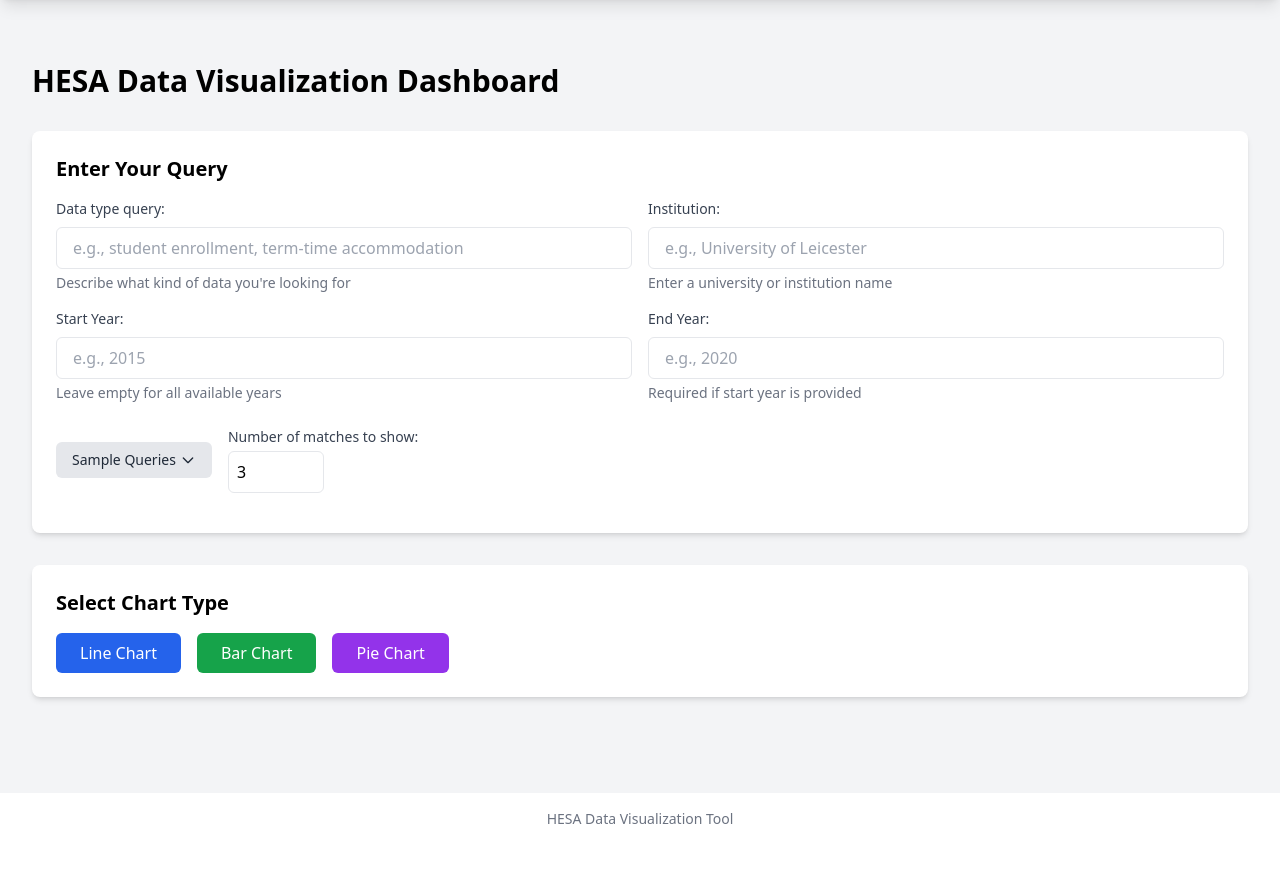
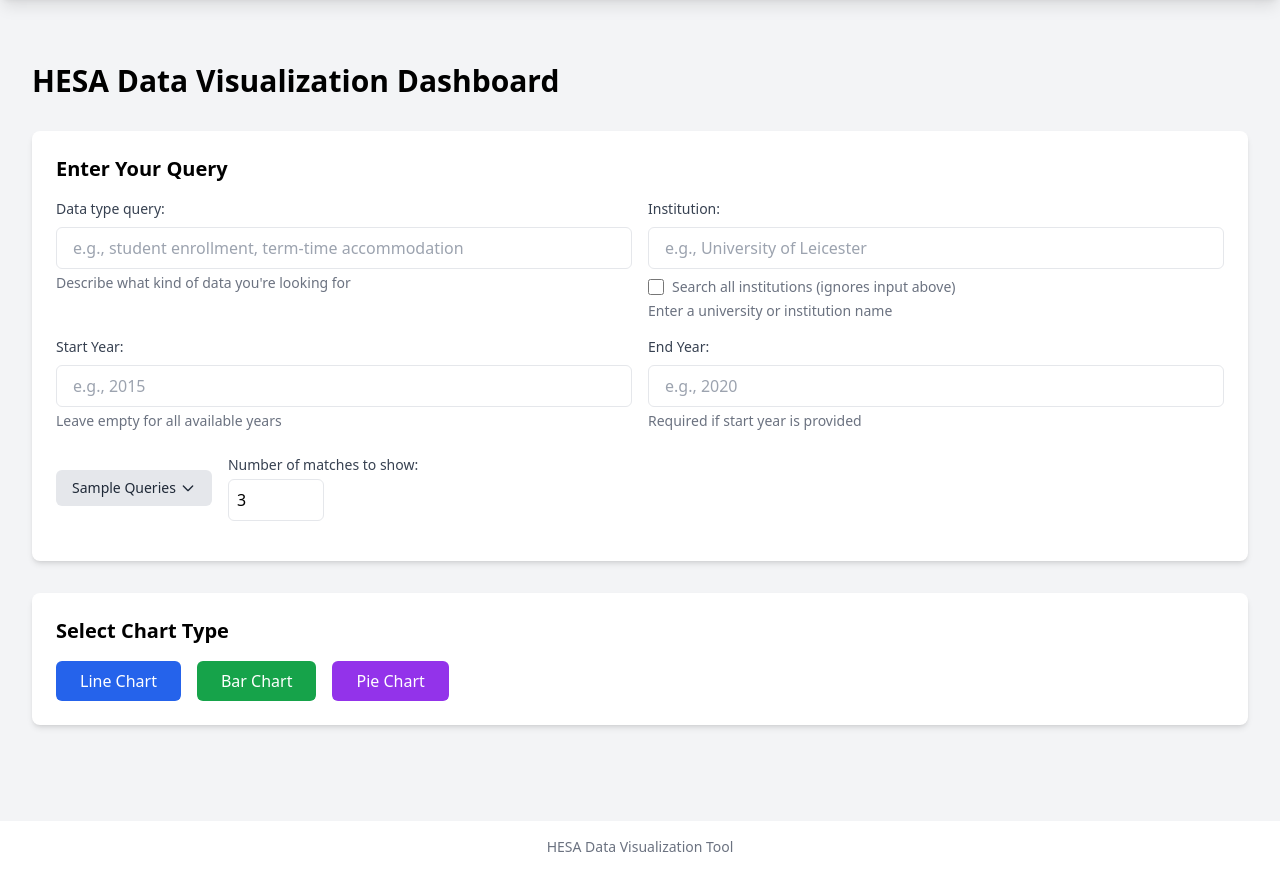
Before and after one commit to vovafish/hesa-llm-visualisation, a Django app: page / in a window 1280 px wide. Shown: the part 65-938 px from the top of the page. Before the commit the page ends 889 px from the top, so only its background shows below. Run offline with Django 5.2, Linux system fonts and the light colour scheme.

Commit message:
if more than 3 talbes (csv files of same title) are shown, we hide the rest and allow user to expend it. change the instuitution input so if nothing provided we look for uni of Leicester of something is provide we look for uni of leicster and for what if provide and there is a tick box to see all the institutions

```diff
--- a/hesa-llm-visualisation/core/static/js/dashboard.js
+++ b/hesa-llm-visualisation/core/static/js/dashboard.js
@@ -25,6 +25,7 @@ document.addEventListener('DOMContentLoaded', function() {
     const startYearInput = document.getElementById('startYearInput');
     const endYearInput = document.getElementById('endYearInput');
     const maxMatchesInput = document.getElementById('maxMatches');
+    const allInstitutionsCheckbox = document.getElementById('allInstitutionsCheckbox');
 
     console.log('Elements found:', {
         lineChartBtn: !!lineChartBtn,
@@ -37,7 +38,8 @@ document.addEventListener('DOMContentLoaded', function() {
         institutionInput: !!institutionInput,
         startYearInput: !!startYearInput,
         endYearInput: !!endYearInput,
-        maxMatchesInput: !!maxMatchesInput
+        maxMatchesInput: !!maxMatchesInput,
+        allInstitutionsCheckbox: !!allInstitutionsCheckbox
     });
 
     // Sample Queries Button Click Handler
@@ -130,14 +132,40 @@ document.addEventListener('DOMContentLoaded', function() {
         alert('Pie chart functionality not implemented yet');
     });
 
+    // All institutions checkbox handler
+    if (allInstitutionsCheckbox && institutionInput) {
+        allInstitutionsCheckbox.addEventListener('change', function() {
+            institutionInput.disabled = this.checked;
+            if (this.checked) {
+                institutionInput.classList.add('bg-gray-100');
+            } else {
+                institutionInput.classList.remove('bg-gray-100');
+            }
+        });
+    }
+
     // Function to process the query and fetch data
     function processQuery(chartType) {
         // Get values from all input fields
         const query = queryInput.value.trim();
-        const institution = institutionInput.value.trim();
+        let institution = institutionInput.value.trim();
         const startYear = startYearInput.value.trim();
         const endYear = endYearInput.value.trim();
         const maxMatches = maxMatchesInput.value || 3;
+        const searchAllInstitutions = allInstitutionsCheckbox.checked;
+
+        // Default to University of Leicester if no institution provided and checkbox is not checked
+        if (!searchAllInstitutions) {
+            if (!institution) {
+                institution = "The University of Leicester";
+            } else if (institution !== "The University of Leicester") {
+                // If another institution is entered, include both it and Leicester
+                institution = `The University of Leicester,${institution}`;
+            }
+        } else {
+            // If checkbox is checked, don't filter by institution
+            institution = "";
+        }
 
         console.log('Processing query:', {
             query,
@@ -145,7 +173,8 @@ document.addEventListener('DOMContentLoaded', function() {
             startYear,
             endYear,
             chartType,
-            maxMatches
+            maxMatches,
+            searchAllInstitutions
         });
 
         // Validate inputs
@@ -155,38 +184,35 @@ document.addEventListener('DOMContentLoaded', function() {
             return;
         }
 
-        // If start year is provided, end year is required
         if (startYear && !endYear) {
-            alert('If you provide a start year, you must also provide an end year.');
+            alert('Please provide an end year when using a start year.');
             hideLoading();
             return;
         }
 
-        // Get the CSRF token for POST requests
+        // Get CSRF token
         const csrfToken = document.querySelector('[name=csrfmiddlewaretoken]').value;
         console.log('CSRF token found:', !!csrfToken);
 
-        // Build URL parameters
-        const params = new URLSearchParams({
-            'query': query,
-            'chart_type': chartType,
-            'max_matches': maxMatches
-        });
-
-        // Add optional parameters if they exist
+        // Prepare the request parameters
+        const params = new URLSearchParams();
+        params.append('query', query);
         if (institution) params.append('institution', institution);
         if (startYear) params.append('start_year', startYear);
         if (endYear) params.append('end_year', endYear);
+        params.append('chart_type', chartType);
+        params.append('max_matches', maxMatches);
 
-        // Send the query to the backend
-        console.log('Sending fetch request to /api/process-hesa-query/');
-        console.log('Request URL parameters:', params.toString());
+        // Build the API URL
+        const apiUrl = `/api/process-hesa-query/?${params.toString()}`;
+        console.log('Fetching data from:', apiUrl);
 
-        fetch(`/api/process-hesa-query/?${params.toString()}`, {
+        // Make the request to the backend
+        fetch(apiUrl, {
             method: 'GET',
             headers: {
-                'Content-Type': 'application/json',
                 'X-CSRFToken': csrfToken,
+                'Content-Type': 'application/json'
             }
         })
         .then(response => {
@@ -395,7 +421,21 @@ document.addEventListener('DOMContentLoaded', function() {
 
                 // Add each file preview
                 if (preview.file_previews && preview.file_previews.length > 0) {
-                    preview.file_previews.forEach((filePreview, index) => {
+                    // Add information about total files and preview limits
+                    const totalFiles = preview.file_previews.length;
+                    const initialFilesToShow = 3;
+                    const hasMoreFiles = totalFiles > initialFilesToShow;
+
+                    if (hasMoreFiles) {
+                        groupPreviewHTML += `
+                            <div class="mb-2 text-sm text-gray-700">
+                                <p>Showing ${initialFilesToShow} of ${totalFiles} files</p>
+                            </div>
+                        `;
+                    }
+
+                    // Display initial previews (up to 3)
+                    preview.file_previews.slice(0, initialFilesToShow).forEach((filePreview, index) => {
                         // Get filename and year
                         const fileName = filePreview.file_name;
                         const fileYear = filePreview.year || 'Unknown';
@@ -458,6 +498,90 @@ document.addEventListener('DOMContentLoaded', function() {
                             </div>
                         `;
                     });
+
+                    // Add hidden section for additional files if there are more than 3
+                    if (hasMoreFiles) {
+                        groupPreviewHTML += `<div class="hidden-files hidden">`;
+
+                        // Add remaining files (beyond the first 3)
+                        preview.file_previews.slice(initialFilesToShow).forEach((filePreview, index) => {
+                            // Get filename and year
+                            const fileName = filePreview.file_name;
+                            const fileYear = filePreview.year || 'Unknown';
+
+                            groupPreviewHTML += `
+                                <div class="mt-2 mb-4 pb-4 border-b border-green-300">
+                                    <h4 class="text-lg font-medium text-green-800">${fileName}</h4>
+                                    <p class="text-sm text-gray-600 mb-2">Year: ${fileYear}</p>
+
+                                    <div class="overflow-x-auto mb-3">
+                                        <table class="min-w-full bg-white border border-gray-300">
+                                            <thead>
+                                                <tr>
+                        `;
+
+                        // Add table headers
+                        const columns = filePreview.columns || [];
+                        if (columns && columns.length > 0) {
+                            columns.forEach(column => {
+                                groupPreviewHTML += `<th class="px-4 py-2 border-b border-gray-300 text-left text-sm">${column}</th>`;
+                            });
+                        }
+
+                        groupPreviewHTML += `
+                                            </tr>
+                                        </thead>
+                                        <tbody>
+                        `;
+
+                        // Add table rows
+                        const data = filePreview.data || [];
+                        if (data && data.length > 0) {
+                            // Show up to 3 rows in preview
+                            const displayRows = data.slice(0, 3);
+                            displayRows.forEach(row => {
+                                groupPreviewHTML += `<tr>`;
+                                row.forEach(cell => {
+                                    groupPreviewHTML += `<td class="px-4 py-2 border-b border-gray-300 text-sm">${cell}</td>`;
+                                });
+                                groupPreviewHTML += `</tr>`;
+                            });
+                        } else {
+                            groupPreviewHTML += `
+                                <tr>
+                                    <td colspan="${columns.length}" class="px-4 py-2 text-center text-gray-500">No matching rows found</td>
+                                </tr>
+                            `;
+                        }
+
+                        groupPreviewHTML += `
+                                        </tbody>
+                                    </table>
+                                </div>
+
+                                <!-- Preview information if there are more rows -->
+                                ${filePreview.matched_rows > 3 ?
+                                `<div class="text-sm text-gray-600 mb-3">
+                                    <p class="italic">Preview showing ${Math.min(data.length, 3)} rows out of ${filePreview.matched_rows}.</p>
+                                </div>` : ''}
+                            </div>
+                        `;
+                        });
+
+                        groupPreviewHTML += `</div>`;
+
+                        // Add toggle button for showing/hiding additional files
+                        groupPreviewHTML += `
+                            <div class="mb-4">
+                                <button class="toggle-files-btn text-blue-600 hover:text-blue-800 underline flex items-center">
+                                    <span class="toggle-text">Show ${totalFiles - initialFilesToShow} more files</span>
+                                    <svg xmlns="http://www.w3.org/2000/svg" class="toggle-icon h-4 w-4 ml-1" fill="none" viewBox="0 0 24 24" stroke="currentColor">
+                                        <path stroke-linecap="round" stroke-linejoin="round" stroke-width="2" d="M19 9l-7 7-7-7" />
+                                    </svg>
+                                </button>
+                            </div>
+                        `;
+                    }
                 } else {
                     groupPreviewHTML += `
                         <div class="mt-2 mb-4">
@@ -479,12 +603,44 @@ document.addEventListener('DOMContentLoaded', function() {
                 queryResultsContainer.innerHTML += groupPreviewHTML;
             });
 
-            // Add event listeners to select file buttons
+            // Set up click handlers for the select file buttons
             const selectFileBtns = document.querySelectorAll('.select-file-btn');
             selectFileBtns.forEach(btn => {
                 btn.addEventListener('click', function() {
                     const groupId = this.getAttribute('data-group-id');
                     selectFileSource(groupId);
+                });
+            });
+
+            // Set up toggle handlers for showing/hiding additional files
+            queryResultsContainer.querySelectorAll('.toggle-files-btn').forEach(button => {
+                button.addEventListener('click', function() {
+                    // Find the closest hidden-files div
+                    const hiddenFilesDiv = this.closest('.group-preview').querySelector('.hidden-files');
+                    if (hiddenFilesDiv) {
+                        // Toggle the hidden class
+                        hiddenFilesDiv.classList.toggle('hidden');
+
+                        // Update the button text and icon
+                        const toggleText = this.querySelector('.toggle-text');
+                        const toggleIcon = this.querySelector('.toggle-icon');
+
+                        // Count the number of file preview containers inside the hidden section
+                        // A better approach than using childElementCount which might count non-file elements
+                        const totalHiddenFiles = hiddenFilesDiv.querySelectorAll('.mt-2.mb-4.pb-4').length;
+
+                        if (hiddenFilesDiv.classList.contains('hidden')) {
+                            // Files are hidden, update text to show "Show more"
+                            toggleText.textContent = `Show ${totalHiddenFiles} more files`;
+                            // Rotate icon down
+                            toggleIcon.innerHTML = `<path stroke-linecap="round" stroke-linejoin="round" stroke-width="2" d="M19 9l-7 7-7-7" />`;
+                        } else {
+                            // Files are shown, update text to show "Hide"
+                            toggleText.textContent = 'Hide additional files';
+                            // Rotate icon up
+                            toggleIcon.innerHTML = `<path stroke-linecap="round" stroke-linejoin="round" stroke-width="2" d="M5 15l7-7 7 7" />`;
+                        }
+                    }
                 });
             });
         } else {
--- a/hesa-llm-visualisation/core/templates/dashboard.html
+++ b/hesa-llm-visualisation/core/templates/dashboard.html
@@ -34,6 +34,16 @@
                     class="w-full px-4 py-2 border rounded-md focus:outline-none focus:ring-2 focus:ring-blue-500"
                     placeholder="e.g., University of Leicester"
                 >
+                <div class="flex items-center mt-2">
+                    <input
+                        type="checkbox"
+                        id="allInstitutionsCheckbox"
+                        class="h-4 w-4 text-blue-600 focus:ring-blue-500 border-gray-300 rounded"
+                    >
+                    <label for="allInstitutionsCheckbox" class="ml-2 block text-sm text-gray-500">
+                        Search all institutions (ignores input above)
+                    </label>
+                </div>
                 <p class="text-sm text-gray-500 mt-1">
                     Enter a university or institution name
                 </p>
--- a/hesa-llm-visualisation/core/views.py
+++ b/hesa-llm-visualisation/core/views.py
@@ -914,7 +914,7 @@ def extract_provider_data(file_path, he_providers, use_substring_match=False):
 
     Parameters:
     - file_path: Path to the CSV file
-    - he_providers: List of HE provider names to filter by
+    - he_providers: List or comma-separated string of HE provider names to filter by
     - use_substring_match: Use substring matching for institution names instead of exact matches
     """
     logger = logging.getLogger(__name__)
@@ -939,6 +939,11 @@ def extract_provider_data(file_path, he_providers, use_substring_match=False):
         if not provider_column:
             logger.warning(f"No provider column found in file: {file_path}")
             return None
+
+        # Process provider list from string if needed
+        if isinstance(he_providers, str) and ',' in he_providers:
+            he_providers = [p.strip() for p in he_providers.split(',') if p.strip()]
+            logger.info(f"Split provider string into list: {he_providers}")
 
         # Filter by HE providers
         if he_providers and he_providers[0] != "All":
@@ -994,7 +999,7 @@ def extract_provider_data_preview(file_path, he_providers, max_rows=10, requeste
 
     Parameters:
     - file_path: Path to the CSV file
-    - he_providers: List of HE provider names to filter by
+    - he_providers: List or comma-separated string of HE provider names to filter by
     - max_rows: Maximum number of rows to include in the preview (default 10)
     - requested_years: Optional list of years to filter by
     - use_substring_match: Use substring matching for institution names instead of exact matches
@@ -1022,12 +1027,10 @@ def extract_provider_data_preview(file_path, he_providers, max_rows=10, requeste
             logger.warning(f"No provider column found in file: {file_path}")
             return None
 
-        # Identify year column if available
-        year_column = None
-        for col in df.columns:
-            if 'year' in col.lower() or 'academic' in col.lower():
-                year_column = col
-                break
+        # Process provider list from string if needed
+        if isinstance(he_providers, str) and ',' in he_providers:
+            he_providers = [p.strip() for p in he_providers.split(',') if p.strip()]
+            logger.info(f"Split provider string into list: {he_providers}")
 
         # Filter by HE providers
         if he_providers and he_providers[0] != "All":
@@ -1183,7 +1186,7 @@ def get_csv_preview(file_path, max_rows=5, institution=None):
     Args:
         file_path: Path to the CSV file
         max_rows: Maximum number of rows to return
-        institution: Optional institution name to filter by (substring match)
+        institution: Optional institution name(s) to filter by (comma-separated list for multiple)
 
     Returns:
         Dictionary with columns and preview data
@@ -1218,6 +1221,12 @@ def get_csv_preview(file_path, max_rows=5, institution=None):
             total_rows = 0
             matched_rows = 0
 
+            # Split institution names if provided
+            institutions = []
+            if institution:
+                institutions = [inst.strip().lower() for inst in institution.split(',') if inst.strip()]
+                logger.info(f"Filtering by institutions: {institutions}")
+
             # Process rows
             for row in csv_reader:
                 total_rows += 1
@@ -1227,9 +1236,15 @@ def get_csv_preview(file_path, max_rows=5, institution=None):
                     row.extend([''] * (len(headers) - len(row)))
 
                 # Filter by institution if provided
-                if institution and len(row) > 0:
-                    # The institution column is typically the first column
-                    if not row[0].lower().find(institution.lower()) >= 0:
+                if institutions and len(row) > 0:
+                    # Check if any of the provided institutions match
+                    institution_matches = False
+                    for inst in institutions:
+                        if row[0].lower().find(inst) >= 0:
+                            institution_matches = True
+                            break
+
+                    if not institution_matches:
                         continue
 
                 matched_rows += 1
```
Also changed, not shown: hesa-llm-visualisation/core/static/css/tailwind.css.
